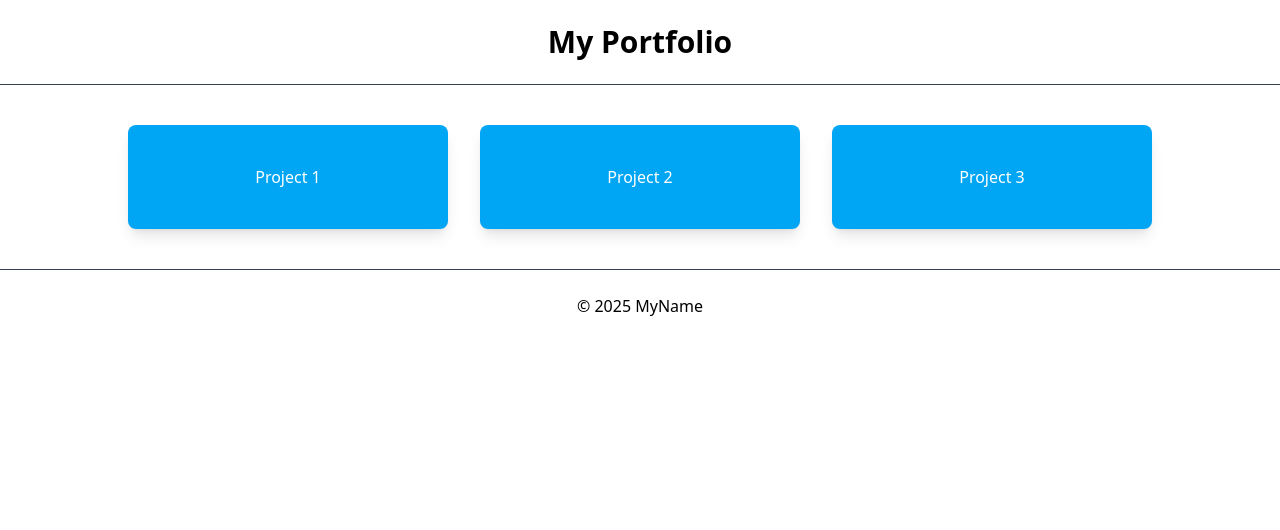
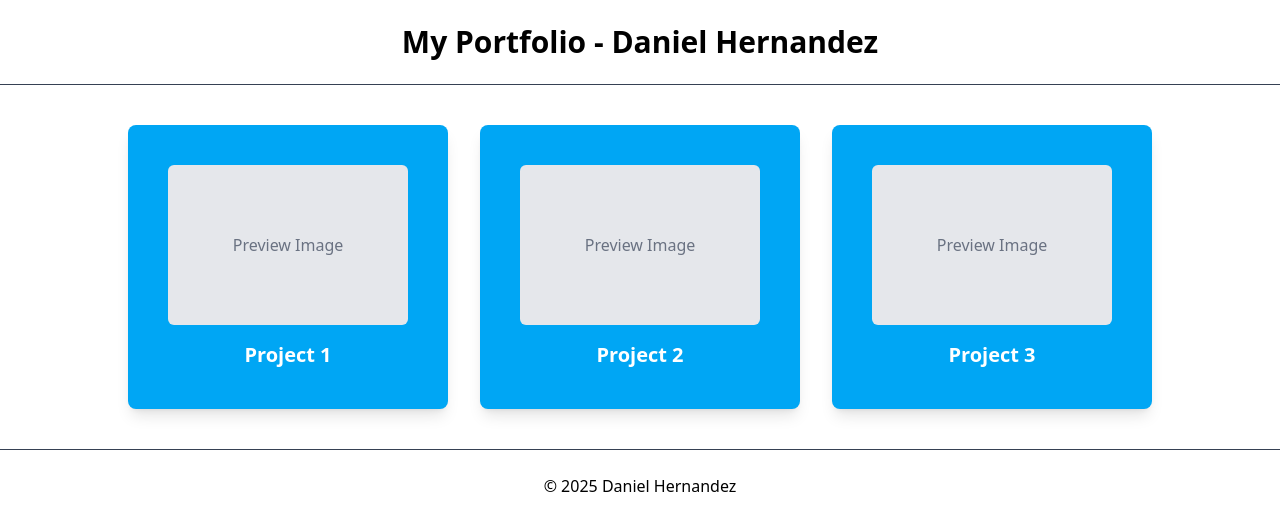
Before and after one commit to danielbnhz/daniel-portfolio, a React (Vite) app: page / in a window 1280 px wide. Shown: the top 530 px of the page. Built offline with nearby package versions, Linux system fonts and the light colour scheme.

Commit message:
added header and footer components

```diff
--- a/src/App.jsx
+++ b/src/App.jsx
@@ -1,5 +1,7 @@
 import React from "react";
 import PortfolioCard from "./components/Portfoliocard";
+import Footer from "./components/Footer"
+import Header from "./components/Header"
 
 export default function App() {
   const projects = [
@@ -10,9 +12,8 @@ export default function App() {
 
   return (
     <div className="bg-white min-h-screen">
-      <header className="p-6 text-center text-3xl font-bold border-b border-gray-700">
-        My Portfolio
-      </header>
+      {/* Header Component */}
+      <Header title="My Portfolio - Daniel Hernandez" />
 
       <main className="flex flex-wrap justify-center gap-8 p-10">
         {projects.map((project, index) => (
@@ -24,9 +25,8 @@ export default function App() {
         ))}
       </main>
 
-      <footer className="p-6 text-center border-t border-gray-700">
-        &copy; 2025 MyName
-      </footer>
+      {/* Footer Component */}
+      <Footer text="© 2025 Daniel Hernandez" />
     </div>
   );
 }
--- a/src/components/Footer.jsx
+++ b/src/components/Footer.jsx
@@ -1,9 +1,9 @@
 import React from "react";
 
-export default function Footer() {
+export default function Footer({ text }) {
   return (
-    <footer className="p-6 bg-black border-t border-gray-800 text-center text-gray-400">
-      &copy; 2025 YourPortfolio. All rights reserved.
+    <footer className="p-6 text-center border-t border-gray-700">
+      {text}
     </footer>
   );
 }
--- a/src/components/Header.jsx
+++ b/src/components/Header.jsx
@@ -1,17 +1,9 @@
 import React from "react";
 
-export default function Header() {
+export default function Header({ title }) {
   return (
-    <header className="flex bg-blue-600 justify-between items-center p-6 bg-black border-b border-gray-800">
-      <div className="text-2xl font-bold text-blue-400">TechBrand</div>
-      <nav>
-        <ul className="flex gap-4">
-          <li><a href="#" className="hover:text-blue-300">Home</a></li>
-          <li><a href="#" className="hover:text-blue-300">About</a></li>
-          <li><a href="#" className="hover:text-blue-300">Projects</a></li>
-          <li><a href="#" className="hover:text-blue-300">Contact</a></li>
-        </ul>
-      </nav>
+    <header className="p-6 text-center text-3xl font-bold border-b border-gray-700">
+      {title}
     </header>
   );
 }
--- a/src/components/Portfoliocard.jsx
+++ b/src/components/Portfoliocard.jsx
@@ -5,7 +5,12 @@ export default function PortfolioCard({ title, bgColor, textColor }) {
     <section
       className={`rounded-lg shadow-lg w-80 text-center p-10 bg-sky-500 text-white`}
     >
-      {title}
+      <div className="bg-gray-200 h-40 w-full mb-4 rounded-md flex items-center justify-center">
+        <span className="text-gray-500">Preview Image</span>
+      </div>
+
+      {/* Project title */}
+      <h3 className="text-xl font-semibold">{title}</h3>
     </section>
   );
 }
```
